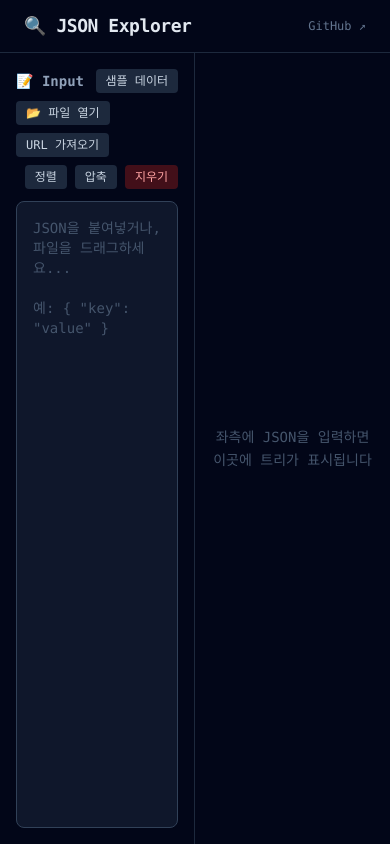
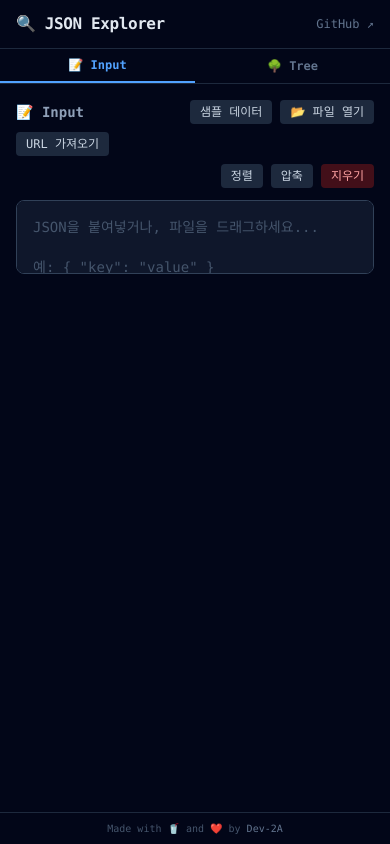
Before and after one commit to Dev-2A/json-explorer, a React (Vite) app: page / in a window 390 px wide. Built offline with nearby package versions, Linux system fonts and the light colour scheme.

Commit message:
💄 반응형 레이아웃, 키보드 단축키, UI 폴리싱

```diff
--- a/src/App.jsx
+++ b/src/App.jsx
@@ -9,6 +9,7 @@ function App() {
   const { parsedData, error, parse } = useJsonParser();
   const [toast, setToast] = useState({ visible: false, message: "" });
   const [rawText, setRawText] = useState("");
+  const [activeTab, setActiveTab] = useState("input"); // 모바일용 탭
 
   const handleParse = useCallback(
     (text) => {
@@ -29,8 +30,8 @@ function App() {
   return (
     <div className="min-h-screen bg-slate-950 text-slate-200 flex flex-col">
       {/* 헤더 */}
-      <header className="border-b border-slate-800 px-6 py-3 flex items-center justify-between">
-        <h1 className="text-lg font-bold tracking-tight">
+      <header className="border-b border-slate-800 px-4 sm:px-6 py-3 flex items-center justify-between">
+        <h1 className="text-base sm:text-lg font-bold tracking-tight">
           <span className="text-blue-400">🔍</span> JSON Explorer
         </h1>
         <a
@@ -46,15 +47,49 @@ function App() {
       {/* 에러 배너 */}
       <ErrorBanner error={error} />
 
+      {/* 모바일 탭 (md 이하에서만 표시) */}
+      <div className="flex md:hidden border-b border-slate-800">
+        <button
+          onClick={() => setActiveTab("input")}
+          className={`flex-1 py-2 text-xs font-semibold transition-colors cursor-pointer
+                     ${
+                       activeTab === "input"
+                         ? "text-blue-400 border-b-2 border-blue-400"
+                         : "text-slate-500"
+                     }`}
+        >
+          📝 Input
+        </button>
+        <button
+          onClick={() => setActiveTab("tree")}
+          className={`flex-1 py-2 text-xs font-semibold transition-colors cursor-pointer
+                     ${
+                       activeTab === "tree"
+                         ? "text-blue-400 border-b-2 border-blue-400"
+                         : "text-slate-500"
+                     }`}
+        >
+          🌳 Tree {parsedData ? "✓" : ""}
+        </button>
+      </div>
+
       {/* 메인 영역 */}
-      <main className="flex flex-1 min-h-0">
+      <main className="flex flex-col md:flex-row flex-1 min-h-0">
         {/* 좌측: 입력 패널 */}
-        <div className="w-1/2 border-r border-slate-800 p-4 flex flex-col">
+        <div
+          className={`md:w-1/2 md:border-r border-slate-800 p-4 flex flex-col
+                        ${activeTab === "input" ? "flex" : "hidden md:flex"}
+                        min-h-[300px] md:min-h-0`}
+        >
           <InputPanel onParse={handleParse} onToast={handleToast} />
         </div>
 
         {/* 우측: 트리 뷰 */}
-        <div className="w-1/2 p-4 flex flex-col">
+        <div
+          className={`md:w-1/2 p-4 flex flex-col
+                        ${activeTab === "tree" ? "flex" : "hidden md:flex"}
+                        min-h-[300px] md:min-h-0`}
+        >
           {parsedData ? (
             <TreeView
               data={parsedData}
@@ -64,14 +99,39 @@ function App() {
           ) : (
             <div className="flex-1 flex items-center justify-center">
               <p className="text-slate-600 text-sm text-center leading-relaxed">
-                좌측에 JSON을 입력하면
-                <br />
-                이곳에 트리가 표시됩니다
+                {activeTab === "tree" ? (
+                  <>
+                    📝 Input 탭에서
+                    <br />
+                    JSON을 입력해주세요
+                  </>
+                ) : (
+                  <>
+                    좌측에 JSON을 입력하면
+                    <br />
+                    이곳에 트리가 표시됩니다
+                  </>
+                )}
               </p>
             </div>
           )}
         </div>
       </main>
+
+      {/* 푸터 */}
+      <footer className="border-t border-slate-800 px-4 sm:px-6 py-2 text-center">
+        <p className="text-[10px] text-slate-600">
+          Made with 🥤 and ❤️ by{" "}
+          <a
+            href="https://github.com/Dev-2A"
+            target="_blank"
+            rel="noopener noreferrer"
+            className="text-slate-500 hover:text-slate-300 transition-colors"
+          >
+            Dev-2A
+          </a>
+        </p>
+      </footer>
 
       {/* 토스트 */}
       <CopyToast
--- a/src/components/SearchBar.jsx
+++ b/src/components/SearchBar.jsx
@@ -1,17 +1,22 @@
-export default function SearchBar({ query, onChange, matchCount }) {
+import { forwardRef } from "react";
+
+const SearchBar = forwardRef(function SearchBar(
+  { query, onChange, matchCount },
+  ref,
+) {
   return (
     <div className="flex items-center gap-2 mb-3">
       <div className="relative flex-1">
-        {/* 검색 아이콘 */}
         <span className="absolute left-3 top-1/2 -translate-y-1/2 text-slate-500 text-xs pointer-events-none">
           🔎
         </span>
 
         <input
+          ref={ref}
           type="text"
           value={query}
           onChange={(e) => onChange(e.target.value)}
-          placeholder="키 또는 값 검색..."
+          placeholder="키 또는 값 검색... (Ctrl+Shift+F)"
           spellCheck={false}
           className="w-full pl-8 pr-16 py-1.5 text-xs font-mono rounded-lg
                      bg-slate-800 border border-slate-700 text-slate-200
@@ -19,7 +24,6 @@ export default function SearchBar({ query, onChange, matchCount }) {
                      focus:outline-none focus:border-blue-500 focus:ring-1 focus:ring-blue-500"
         />
 
-        {/* 매칭 카운트 */}
         {query && (
           <span className="absolute right-3 top-1/2 -translate-y-1/2 text-[10px] text-slate-500">
             {matchCount > 0 ? (
@@ -31,7 +35,6 @@ export default function SearchBar({ query, onChange, matchCount }) {
         )}
       </div>
 
-      {/* 지우기 버튼 */}
       {query && (
         <button
           onClick={() => onChange("")}
@@ -43,4 +46,6 @@ export default function SearchBar({ query, onChange, matchCount }) {
       )}
     </div>
   );
-}
+});
+
+export default SearchBar;
--- a/src/components/TreeView.jsx
+++ b/src/components/TreeView.jsx
@@ -1,10 +1,11 @@
-import { useState, useCallback, useEffect } from "react";
+import { useState, useCallback, useEffect, useRef } from "react";
 import TreeNode from "./TreeNode";
 import PathBar from "./PathBar";
 import SearchBar from "./SearchBar";
 import StatsPanel from "./StatsPanel";
 import { useExpandState } from "../hooks/useExpandState";
 import { useSearch } from "../hooks/useSearch";
+import { useKeyboardShortcuts } from "../hooks/useKeyboardShortcuts";
 
 export default function TreeView({ data, rawText, onToast }) {
   const {
@@ -19,6 +20,14 @@ export default function TreeView({ data, rawText, onToast }) {
     useSearch(data);
   const [selectedPath, setSelectedPath] = useState(null);
   const [showStats, setShowStats] = useState(false);
+  const searchRef = useRef(null);
+
+  // 키보드 단축키
+  useKeyboardShortcuts({
+    expandAll,
+    collapseAll,
+    focusSearch: () => searchRef.current?.focus(),
+  });
 
   useEffect(() => {
     if (autoExpandPaths.size > 0) {
@@ -50,6 +59,7 @@ export default function TreeView({ data, rawText, onToast }) {
     <div className="flex flex-col h-full">
       {/* 검색 바 */}
       <SearchBar
+        ref={searchRef}
         query={query}
         onChange={handleSearchChange}
         matchCount={matchCount}
@@ -79,6 +89,7 @@ export default function TreeView({ data, rawText, onToast }) {
 
         <button
           onClick={expandAll}
+          title="전체 펼치기 (Ctrl+Shift+E)"
           className="px-2 py-1 text-xs rounded bg-slate-800 text-slate-300
                      hover:bg-slate-700 transition-colors cursor-pointer"
         >
@@ -86,6 +97,7 @@ export default function TreeView({ data, rawText, onToast }) {
         </button>
         <button
           onClick={collapseAll}
+          title="전체 접기 (Ctrl+Shift+W)"
           className="px-2 py-1 text-xs rounded bg-slate-800 text-slate-300
                      hover:bg-slate-700 transition-colors cursor-pointer"
         >
@@ -96,6 +108,7 @@ export default function TreeView({ data, rawText, onToast }) {
 
         <button
           onClick={() => setShowStats((prev) => !prev)}
+          title="통계 패널 토글"
           className={`px-2 py-1 text-xs rounded transition-colors cursor-pointer
                      ${
                        showStats
@@ -107,7 +120,7 @@ export default function TreeView({ data, rawText, onToast }) {
         </button>
       </div>
 
-      {/* 통계 패널 (토글) */}
+      {/* 통계 패널 */}
       {showStats && (
         <div className="mb-3">
           <StatsPanel data={data} rawText={rawText} />
@@ -136,6 +149,34 @@ export default function TreeView({ data, rawText, onToast }) {
           onToast={onToast}
         />
       </div>
+
+      {/* 하단 단축키 힌트 */}
+      <div className="mt-2 flex items-center gap-4 text-[10px] text-slate-600">
+        <span>
+          <kbd className="px-1 py-0.5 rounded bg-slate-800 text-slate-500">
+            Ctrl+Shift+F
+          </kbd>{" "}
+          검색
+        </span>
+        <span>
+          <kbd className="px-1 py-0.5 rounded bg-slate-800 text-slate-500">
+            Ctrl+Shift+E
+          </kbd>{" "}
+          전체 펼침
+        </span>
+        <span>
+          <kbd className="px-1 py-0.5 rounded bg-slate-800 text-slate-500">
+            Ctrl+Shift+D
+          </kbd>{" "}
+          전체 접기
+        </span>
+        <span>
+          <kbd className="px-1 py-0.5 rounded bg-slate-800 text-slate-500">
+            우클릭
+          </kbd>{" "}
+          값 복사
+        </span>
+      </div>
     </div>
   );
 }
--- /dev/null
+++ b/src/hooks/useKeyboardShortcuts.js
@@ -0,0 +1,47 @@
+import { useEffect } from "react";
+
+/**
+ * 전역 키보드 단축키
+ * Ctrl+Shift+E: 전체 펼치기
+ * Ctrl+Shift+C: 전체 접기
+ * Ctrl+Shift+F: 검색 포커스
+ * Escape: 검색 초기화
+ */
+export function useKeyboardShortcuts({ expandAll, collapseAll, focusSearch }) {
+  useEffect(() => {
+    const handler = (e) => {
+      // textarea, input 안에서는 단축키 무시 (Escape 제외)
+      const tag = e.target.tagName;
+      const isInput = tag === "TEXTAREA" || tag === "INPUT";
+
+      // Ctrl+Shift+E: 전체 펼치기
+      if (e.ctrlKey && e.shiftKey && e.key === "E") {
+        e.preventDefault();
+        expandAll?.();
+        return;
+      }
+
+      // Ctrl+Shift+W: 전체 접기 (C는 복사와 충돌)
+      if (e.ctrlKey && e.shiftKey && e.key === "D") {
+        e.preventDefault();
+        collapseAll?.();
+        return;
+      }
+
+      // Ctrl+Shift+F: 검색 포커스
+      if (e.ctrlKey && e.shiftKey && e.key === "F") {
+        e.preventDefault();
+        focusSearch?.();
+        return;
+      }
+
+      // Escape: 검색 입력에서 나오기
+      if (e.key === "Escape" && isInput) {
+        e.target.blur();
+      }
+    };
+
+    window.addEventListener("keydown", handler);
+    return () => window.removeEventListener("keydown", handler);
+  }, [expandAll, collapseAll, focusSearch]);
+}
```
Also changed, not shown: index.html (+11 -3 lines).
